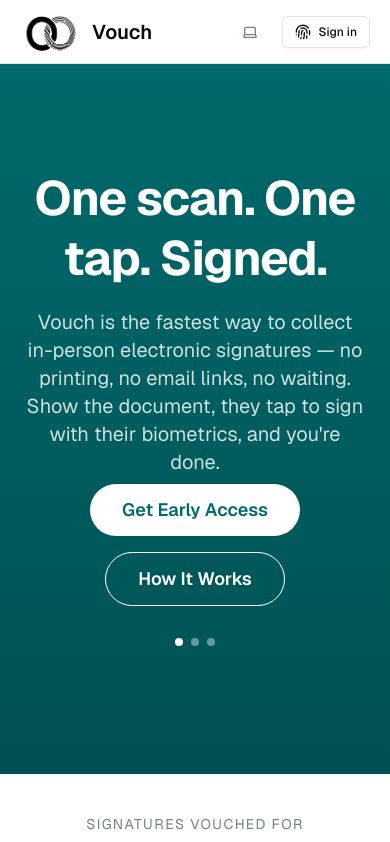
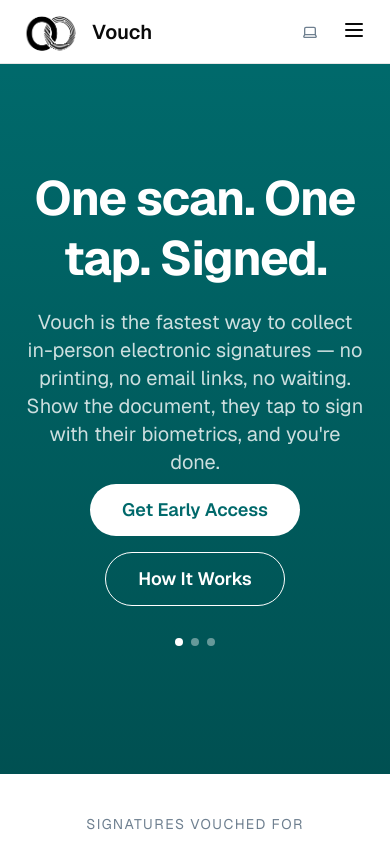
Before and after one commit to IsNielsen/Vouch, a Next.js app: page / in a window 390 px wide. Shown: the top 842 px of the page. Built offline with nearby package versions, Linux system fonts and the light colour scheme; no server answers; the database is empty.

Commit message:
fixed navbar to be mobile friendly

```diff
--- /dev/null
+++ b/components/mobile-menu.tsx
@@ -0,0 +1,25 @@
+"use client";
+
+import { useState } from "react";
+import { Menu, X } from "lucide-react";
+
+export function MobileMenu({ children }: { children: React.ReactNode }) {
+  const [open, setOpen] = useState(false);
+
+  return (
+    <div className="md:hidden">
+      <button
+        onClick={() => setOpen(!open)}
+        aria-label="Toggle menu"
+        className="p-1"
+      >
+        {open ? <X size={24} /> : <Menu size={24} />}
+      </button>
+      {open && (
+        <div className="absolute top-16 left-0 right-0 bg-background border-b border-foreground/10 px-5 py-4 flex flex-col gap-4 z-50">
+          {children}
+        </div>
+      )}
+    </div>
+  );
+}
--- a/components/navbar.tsx
+++ b/components/navbar.tsx
@@ -6,6 +6,7 @@ import { AuthButton } from "./auth-button";
 import { ThemeSwitcher } from "./theme-switcher";
 import { hasEnvVars } from "@/lib/utils";
 import { EnvVarWarning } from "./env-var-warning";
+import { MobileMenu } from "./mobile-menu";
 
 async function NavLinks() {
   const supabase = await createClient();
@@ -15,7 +16,7 @@ async function NavLinks() {
   if (!user) return null;
 
   return (
-    <div className="flex items-center gap-4 text-lg font-medium">
+    <div className="flex flex-col md:flex-row items-start md:items-center gap-4 text-lg font-medium">
       <Link href="/protected/upload" className="hover:underline">
         Upload
       </Link>
@@ -28,18 +29,23 @@ async function NavLinks() {
 
 export function Navbar() {
   return (
-    <nav className="w-full flex justify-center border-b border-b-foreground/10 h-16">
+    <nav className="w-full flex justify-center border-b border-b-foreground/10 h-16 relative">
       <div className="w-full max-w-5xl flex justify-between items-center p-3 px-5 text-xl">
         <div className="flex gap-5 items-center font-semibold">
           <Link href="/" className="flex items-center gap-2">
             <Image src="/vouchLogo.png" alt="Vouch logo" width={64} height={64} className="brightness-0 dark:invert" />
             Vouch
           </Link>
-          <Suspense>
-            <NavLinks />
-          </Suspense>
+          {/* Desktop nav links */}
+          <div className="hidden md:flex">
+            <Suspense>
+              <NavLinks />
+            </Suspense>
+          </div>
         </div>
-        <div className="flex items-center gap-3">
+
+        {/* Desktop right side */}
+        <div className="hidden md:flex items-center gap-3">
           <ThemeSwitcher />
           {!hasEnvVars ? (
             <EnvVarWarning />
@@ -49,6 +55,23 @@ export function Navbar() {
             </Suspense>
           )}
         </div>
+
+        {/* Mobile: theme switcher + hamburger */}
+        <div className="flex md:hidden items-center gap-2">
+          <ThemeSwitcher />
+          <MobileMenu>
+            <Suspense>
+              <NavLinks />
+            </Suspense>
+            {!hasEnvVars ? (
+              <EnvVarWarning />
+            ) : (
+              <Suspense>
+                <AuthButton />
+              </Suspense>
+            )}
+          </MobileMenu>
+        </div>
       </div>
     </nav>
   );
```
